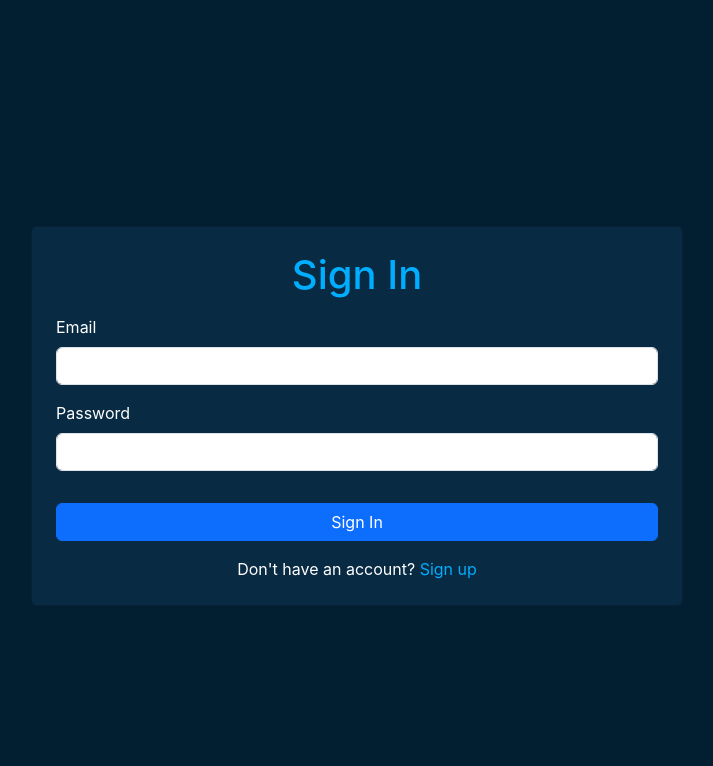
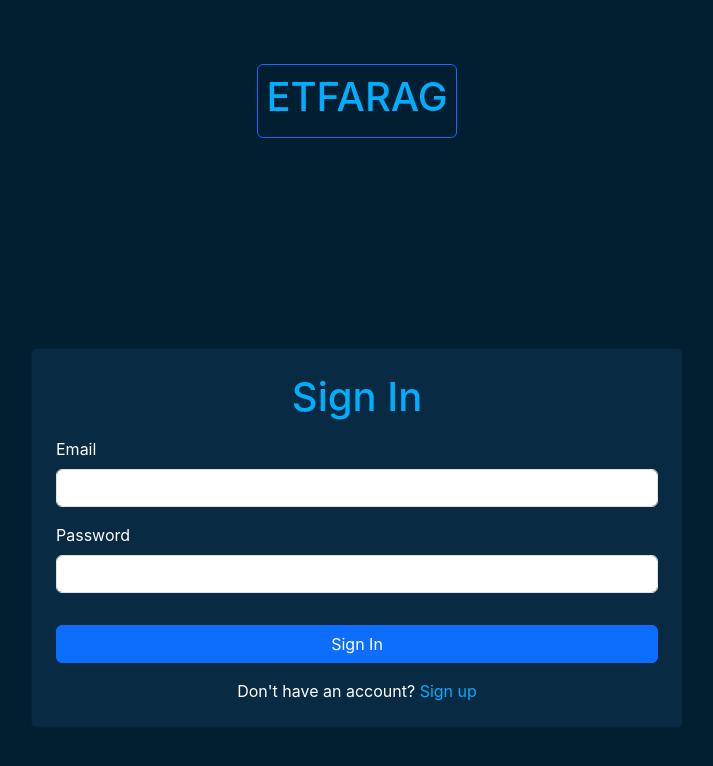
Before and after one commit to bilalmohamed1298/Etfarag, a React (Create React App) app: page /signin in a window 1280 px wide. Shown: the top 766 px of the page, without its empty margins (283-996 px from the left). Built offline with nearby package versions, Linux system fonts and the light colour scheme.

Commit message:
some edits

```diff
--- a/src/Components/Navbar/Navbar.jsx
+++ b/src/Components/Navbar/Navbar.jsx
@@ -11,7 +11,7 @@ function Navbar(props) {
                 className="navbar-brand txt-color fw-bolder me-4 logo"
                 to="home"
               >
-                Etfarag
+                ETFARAG
               </Link>
               <button
                 className="navbar-toggler text-primary bc opacity-75"
--- a/src/Components/Signin/SignIn.jsx
+++ b/src/Components/Signin/SignIn.jsx
@@ -58,6 +58,12 @@ function SignIn(props) {
 
   return (
     <>
+      <Link
+        className="navbar-brand txt-color fw-bolder mx-auto logo border border-primary p-2 rounded mt-5"
+        to=""
+      >
+        <h1>ETFARAG</h1>
+      </Link>
       <div className="min-vh-100 row justify-content-center align-items-center card-container">
         <div className="card col-md-6 col-sm-10 p-4 signup-card bc_op text-white">
           <h1 className="mb-3 text-center txt-color">Sign In</h1>
--- a/src/Components/Signup/Signup.jsx
+++ b/src/Components/Signup/Signup.jsx
@@ -64,6 +64,12 @@ function Signup() {
 
   return (
     <>
+      <Link
+        className="navbar-brand txt-color fw-bolder mx-auto logo border border-primary p-2 rounded mt-5"
+        to=""
+      >
+        <h1>ETFARAG</h1>
+      </Link>
       <div className="min-vh-100 row justify-content-center align-items-center card-container">
         <div className="card col-md-6 col-sm-10 p-4 signup-card bc_op text-white">
           <h1 className="mb-3 text-center txt-color">Register now</h1>
```
